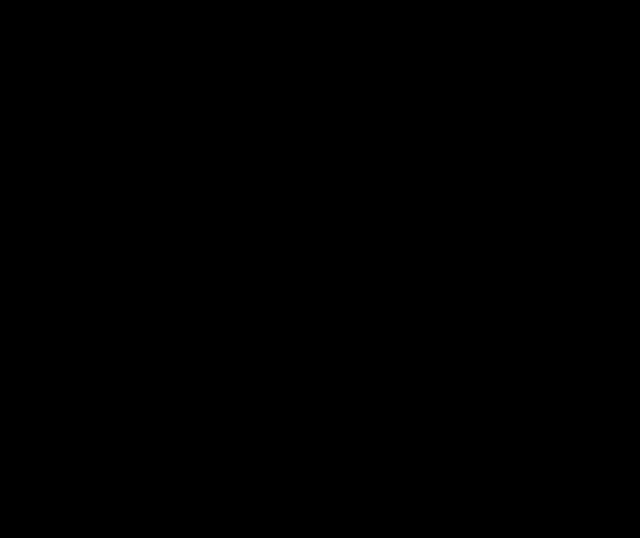
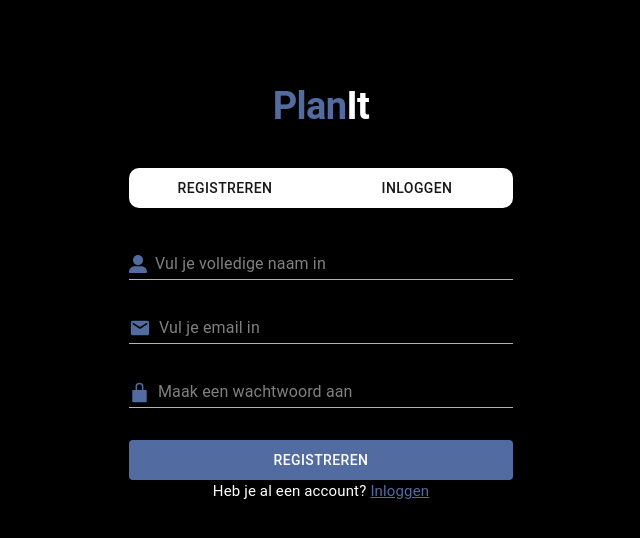
Before and after one commit to JvstRyan/Availi, a Next.js app: page / in a window 1280 px wide. Shown: the top 538 px of the page, without its empty margins (319-959 px from the left). Built offline with nearby package versions, Linux system fonts and the light colour scheme.

Commit message:
registration form

```diff
--- /dev/null
+++ b/app/components/authentication/LoginForm.tsx
@@ -0,0 +1,62 @@
+import {
+  Box,
+  TextField,
+  InputAdornment,
+  Typography,
+  Button,
+} from "@mui/material";
+import React from "react";
+import { IoLockClosedSharp } from "react-icons/io5";
+import { MdEmail } from "react-icons/md";
+
+const LoginForm = () => {
+  return (
+    <>
+      <Box
+        component={"form"}
+        className="flex flex-col items-center mt-10 gap-8"
+      >
+        <TextField
+          required
+          color="secondary"
+          className="w-96"
+          placeholder="Email"
+          type="email"
+          InputProps={{
+            startAdornment: (
+              <InputAdornment position="start">
+                <MdEmail size={"22px"} color="#526BA1" />
+              </InputAdornment>
+            ),
+          }}
+          variant="standard"
+        />
+        <TextField
+          required
+          color="secondary"
+          className="w-96"
+          placeholder="Wachtwoord"
+          type="password"
+          InputProps={{
+            startAdornment: (
+              <InputAdornment position="start">
+                <IoLockClosedSharp size={"21px"} color="#526BA1" />
+              </InputAdornment>
+            ),
+          }}
+          variant="standard"
+        />
+        <Button
+          variant="contained"
+          color="secondary"
+          className="bg-accent h-10 w-96 mt-5"
+          type="submit"
+        >
+          Inloggen
+        </Button>
+      </Box>
+    </>
+  );
+};
+
+export default LoginForm;
--- /dev/null
+++ b/app/components/authentication/RegistrationForm.tsx
@@ -0,0 +1,122 @@
+import { registerUsers } from "@/app/api/users";
+import { Button, InputAdornment, TextField } from "@mui/material";
+import { useMutation, useQueryClient } from "@tanstack/react-query";
+import { useState } from "react";
+import toast from "react-hot-toast";
+import { FaUserLarge } from "react-icons/fa6";
+import { IoLockClosedSharp } from "react-icons/io5";
+import { MdEmail } from "react-icons/md";
+
+type registering = {
+  setIsRegistering: (value: boolean) => void;
+};
+
+const RegistrationForm = ({ setIsRegistering }: registering) => {
+  const [registerName, setRegisterName] = useState("");
+  const [registerEmail, setRegisterEmail] = useState("");
+  const [registerPassword, setRegisterPassword] = useState("");
+
+  const queryClient = useQueryClient();
+
+  const mutation = useMutation({
+    mutationFn: registerUsers,
+    onSuccess: () => {
+      toast.success("Registreren gelukt", {
+        duration: 5000,
+        position: "bottom-right",
+      });
+
+      setRegisterName("");
+      setRegisterEmail("");
+      setRegisterPassword("");
+
+      setIsRegistering(false);
+
+      queryClient.invalidateQueries({ queryKey: ["users"] });
+    },
+    onError: (error) => {
+      toast.error(`${error}`, { duration: 5000, position: "bottom-right" });
+    },
+  });
+
+  const newUser = () => {
+    mutation.mutate({
+      body: {
+        name: registerName,
+        email: registerEmail,
+        password: registerPassword,
+      },
+    });
+  };
+  return (
+    <>
+      <form
+        onSubmit={(e) => {
+          e.preventDefault();
+          newUser();
+        }}
+        className="flex flex-col items-center mt-10 gap-8"
+      >
+        <TextField
+          required
+          color="secondary"
+          type="text"
+          className="w-96"
+          placeholder="Vul je volledige naam in"
+          onChange={(e) => setRegisterName(e.target.value)}
+          InputProps={{
+            startAdornment: (
+              <InputAdornment position="start">
+                <FaUserLarge size={"18px"} color="#526BA1" />
+              </InputAdornment>
+            ),
+          }}
+          variant="standard"
+        />
+        <TextField
+          required
+          color="secondary"
+          type="email"
+          className="w-96"
+          placeholder="Vul je email in"
+          onChange={(e) => setRegisterEmail(e.target.value)}
+          InputProps={{
+            startAdornment: (
+              <InputAdornment position="start">
+                <MdEmail size={"22px"} color="#526BA1" />
+              </InputAdornment>
+            ),
+          }}
+          variant="standard"
+        />
+        <TextField
+          required
+          color="secondary"
+          type="password"
+          className="w-96"
+          onChange={(e) => setRegisterPassword(e.target.value)}
+          placeholder="Maak een wachtwoord aan"
+          InputProps={{
+            startAdornment: (
+              <InputAdornment position="start">
+                <IoLockClosedSharp size={"21px"} color="#526BA1" />
+              </InputAdornment>
+            ),
+          }}
+          variant="standard"
+        />
+
+        <Button
+          variant="contained"
+          color="secondary"
+          className="bg-accent h-10 w-96 mt-5"
+          type="submit"
+        >
+          Registreren
+        </Button>
+      </form>
+    </>
+  );
+};
+
+export default RegistrationForm;
--- a/app/page.tsx
+++ b/app/page.tsx
@@ -1,9 +1,75 @@
+"use client";
 
+import { Box, Button, Typography } from "@mui/material";
+import { useState } from "react";
+import LoginForm from "./components/authentication/LoginForm";
+import RegistrationForm from "./components/authentication/RegistrationForm";
+import { Toaster } from "react-hot-toast";
 
 export default function Login() {
+  const [isRegistering, setIsRegistering] = useState(true);
+
   return (
     <>
+     <Toaster />
+      <Box
+        component="section"
+        className="flex flex-col justify-center items-center mt-16"
+      >
+        <Typography
+          variant="h1"
+          sx={{
+            fontWeight: "bold",
+            fontSize: "38px",
+            padding: "20px",
+            color: "white",
+          }}
+        >
+          <span className="text-accent">Plan</span>
+          It
+        </Typography>
+        <Box
+          component="article"
+          className="flex items-center justify-center mt-5 bg-white rounded-md"
+        >
+          <Button
+            className={`${
+              isRegistering ? "bg-accent text-white" : "bg-white text-primary"
+            }  h-10 w-48`}
+            onClick={() => setIsRegistering(true)}
+          >
+            Registreren
+          </Button>
+          <Button
+            onClick={() => setIsRegistering(false)}
+            className={`${
+              isRegistering ? "bg-white text-primary" : "bg-accent text-white"
+            }  h-10 w-48`}
+          >
+            Inloggen
+          </Button>
+        </Box>
+        {isRegistering ? <RegistrationForm setIsRegistering={setIsRegistering} /> : <LoginForm />}
+        <Typography
+          component={"p"}
+          color={"white"}
+          fontSize={"15px"}
+          className="mt-10"
+        >
+          {isRegistering ? "Heb je al een account?" : "Nog geen account?"}
+          <span
 
+            onClick={
+              isRegistering
+                ? () => setIsRegistering(false)
+                : () => setIsRegistering(true)
+            }
+            className=" underline text-accent cursor-pointer ml-1"
+          >
+            {isRegistering ? 'Inloggen' : 'Registreren'}
+          </span>
+        </Typography>
+      </Box>
     </>
   );
 }
```
Also changed, not shown: app/components/authentication/login.tsx (deleted), app/components/authentication/registration.tsx (deleted).
